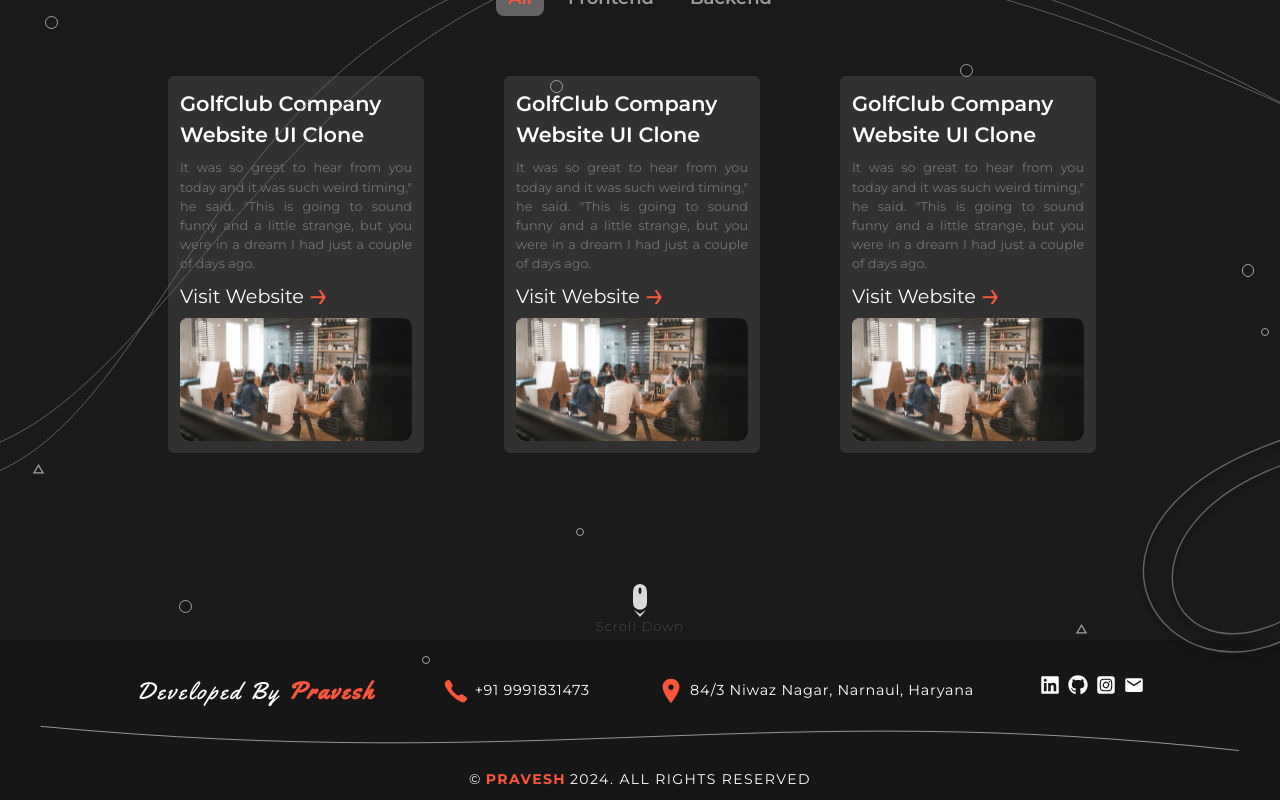
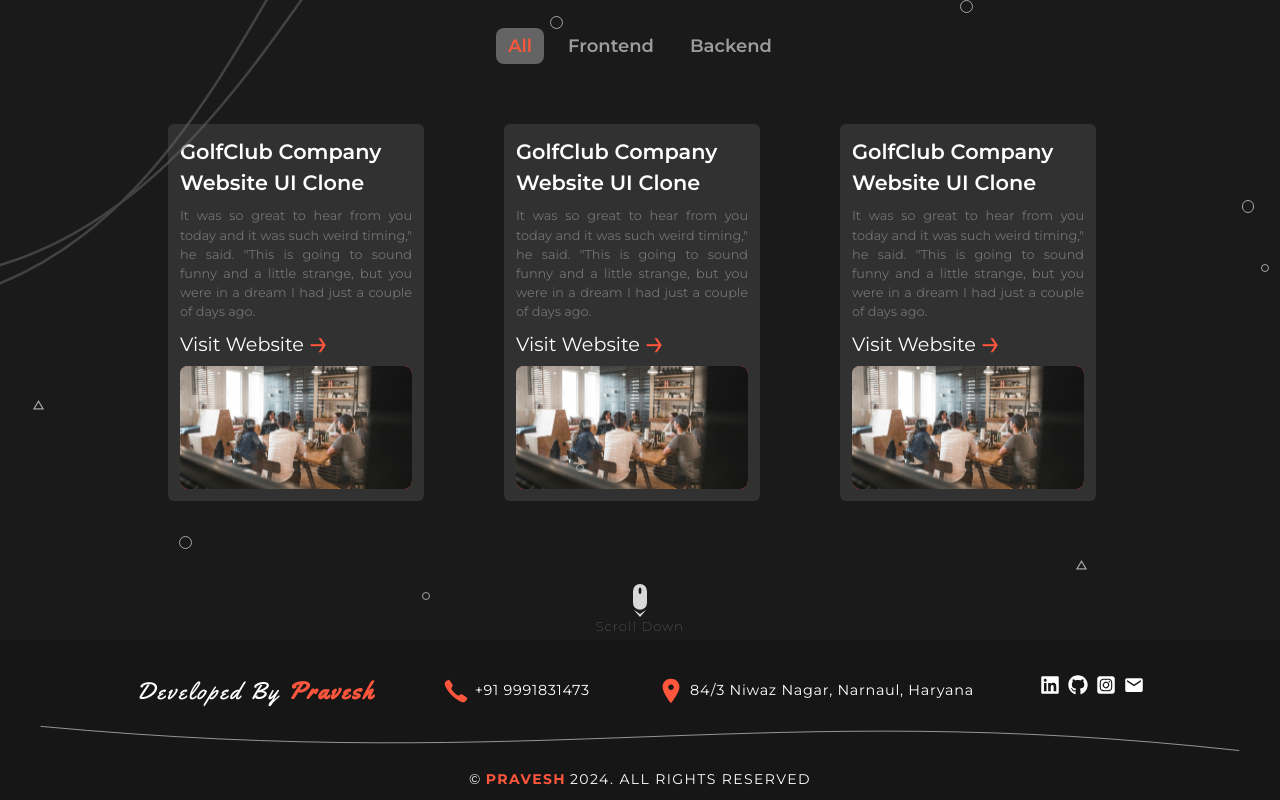
Before and after one commit to pravesh-dev/Portfolio, a React (Vite) app: page / in a window 1280 px wide. Shown: the part 2560-3360 px from the top of the page. Built offline with nearby package versions, Linux system fonts and the light colour scheme.

Commit message:
set long curve and responsive in project

```diff
--- a/src/Components/ProjectDecoration.jsx
+++ b/src/Components/ProjectDecoration.jsx
@@ -1,12 +1,12 @@
 import React from "react";
 import triangle from "../assets/images/icon/triangle.svg";
-import aboutLongCurve from "../assets/images/About/aboutLongCurve.svg";
-import aboutLongCurve2 from "../assets/images/About/aboutLongCurve2.svg";
-import aboutShortCurve from "../assets/images/About/aboutShortCurve.svg";
+import curve from '../assets/images/Projects/curve.svg'
+import roundCurveLeft from '../assets/images/Projects/roundCurveLeft.svg'
+import roundCurveRight from '../assets/images/Projects/roundCurveRight.svg'
 
 function ProjectDecoration() {
   return (
-    <div className="w-full h-full absolute overflow-hidden">
+    <div className="w-full h-full absolute overflow-hidden top-0">
       {/* Small Circles */}
       <span className="circle w-[0.3rem] h-[0.3rem] border border-[#A5A5A5] rounded-full absolute top-[50%] left-[1%] sm:top-[30%] sm:left-[8%] lg:w-[0.5rem] lg:h-[0.5rem] lg:top-[60%] lg:left-[98.5%] xl:top-[53%]"></span>
       <span className="circle w-[0.3rem] h-[0.3rem] border border-[#A5A5A5] rounded-full absolute top-[94%] left-[33%] lg:w-[0.5rem] lg:h-[0.5rem]"></span>
@@ -39,21 +39,7 @@ function ProjectDecoration() {
       />
 
       {/* curves */}
-      <img
-        src={aboutLongCurve}
-        className="w-full absolute left-0 top-0 sm:hidden"
-        alt=""
-      />
-      <img
-        src={aboutLongCurve2}
-        className="w-full absolute left-0 top-10 hidden sm:block lg:-top-24 xl:rotate-6"
-        alt=""
-      />
-      <img
-        src={aboutShortCurve}
-        className="absolute bottom-0 right-0 lg:bottom-10 xl:w-36"
-        alt=""
-      />
+      <img src={curve} className="w-[50vw] absolute top-0 left-0 lg:w-[38vw] lg:opacity-55" alt="" />
     </div>
   );
 }
--- a/src/Components/Projects.jsx
+++ b/src/Components/Projects.jsx
@@ -28,7 +28,7 @@ function Projects() {
       : filteredProjects.slice(0, 6);
 
     return displayedProjects.map((project, index) => (
-      <div key={index} className="w-36 bg-[#aaaaaa29] backdrop:blur-md p-[0.33rem] rounded-md sm:w-56 sm:flex flex-col gap-2 sm:p-3 lg:w-64">
+      <div key={index} className="w-36 bg-[#aaaaaa29] p-[0.33rem] rounded-md sm:w-56 sm:flex flex-col gap-2 sm:p-3 lg:w-64">
         <h2 className="text-white text-[0.7rem] font-semibold sm:text-[1rem] lg:text-[1.3rem]">
           {project.name}
         </h2>
@@ -47,7 +47,7 @@ function Projects() {
   };
 
   return (
-    <div className="w-full min-h-screen flex flex-col items-center gap-8 relative p-16">
+    <div className="w-full min-h-screen flex flex-col items-center gap-8 relative p-16 lg:p-28">
         <ProjectDecoration/>
       <h1 className="text-primary text-center w-40 text-2xl font-semibold relative pb-1 uppercase lg:text-4xl lg:w-56">
         Projects
```
